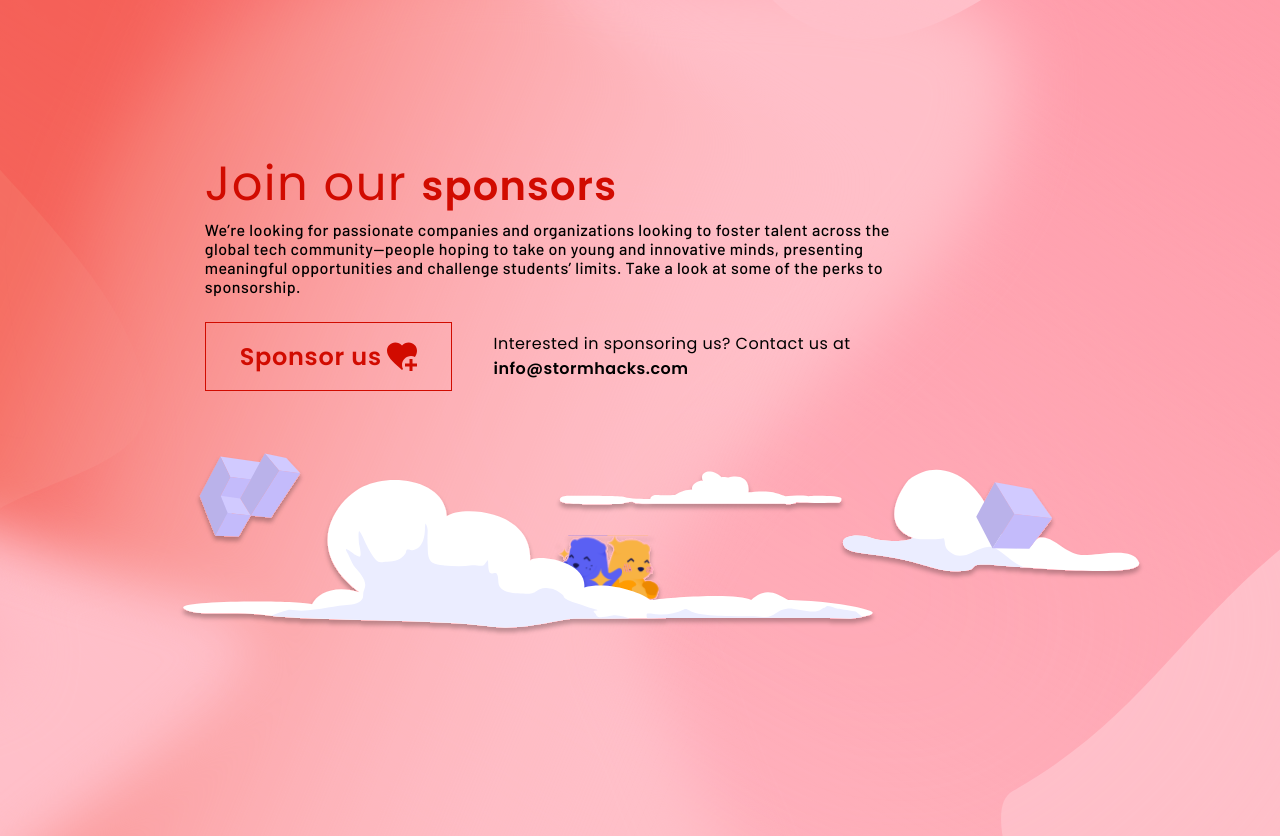
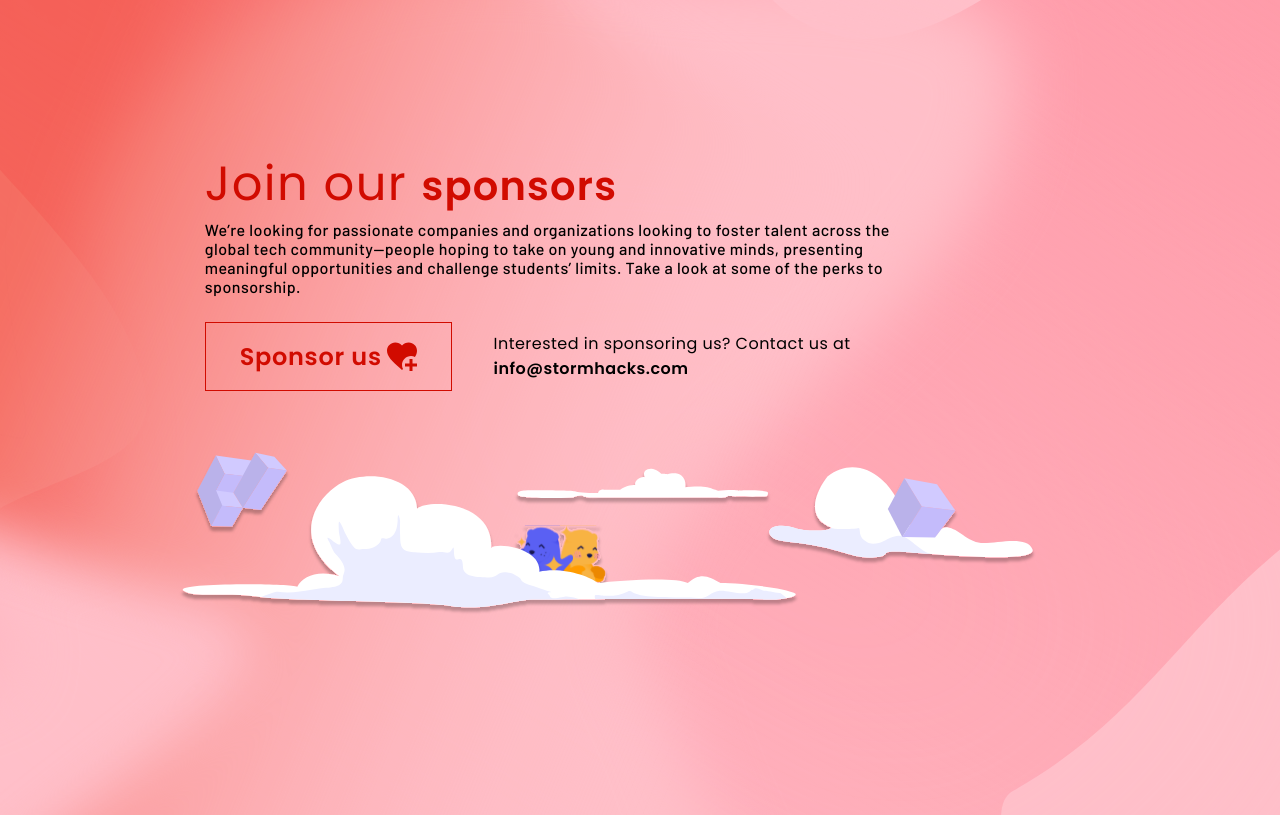
Before and after one commit to sfusurge/stormhacks-2022, a React (Create React App) app: page / in a window 1280 px wide. After the commit the page ends 815 px from the top, so only its background shows below. Built offline with nearby package versions, Linux system fonts and the light colour scheme.

Commit message:
fix image issues and button overflow

```diff
--- a/src/components/Sponsors/Sponsors.module.scss
+++ b/src/components/Sponsors/Sponsors.module.scss
@@ -54,7 +54,7 @@
     }
     .buttonText {
       @include semiBold(24px, 'Poppins');
-      width: 22%;
+      width: max(22%, 150px);
       color: #d10b00;
       border: solid 1px #d10b00;
       display: flex;
@@ -69,7 +69,24 @@
   .sponsorSection {
     padding-left: 14%;
     padding-right: 19%;
-    margin-top: 50px;
     padding-bottom: 200px;
+    padding-top: 50px;
+    .otterCloudsImg {
+      width: 100%;
+    }
+
+    .sponsorsList {
+      display: flex;
+      flex-flow: row wrap;
+      align-items: stretch;
+      // display: grid;
+      // justify-content: center;
+      // grid-column-gap: 6px;
+      // grid-row-gap: 6px;
+      // grid-template-columns: repeat(auto-fit, minmax(310px, 1fr));
+    }
+    .sponsorCol {
+      flex: 1 33%;
+    }
   }
 }
```
Also changed, not shown: src/components/Sponsors/index.tsx (+5 -2 lines).
